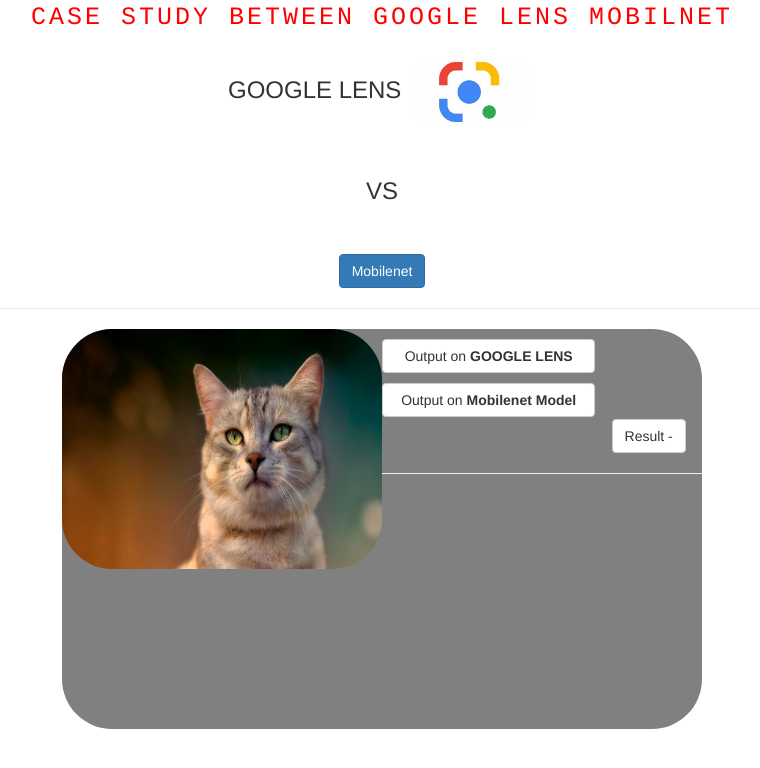
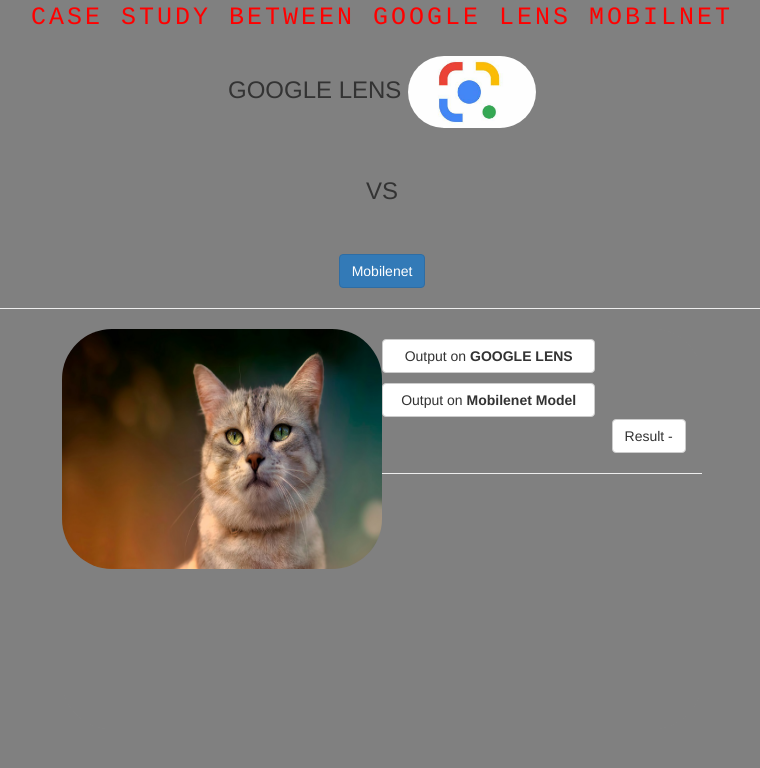
Before and after one commit to OriginalCami/CASE-STUDY, a plain HTML site: page index.html in a window 1280 px wide. Shown: the whole page, without its empty margins (258-1018 px from the left). Drawn offline with nearby package versions, Linux system fonts and the light colour scheme.

Commit message:
Update style.css

```diff
--- a/style.css
+++ b/style.css
@@ -1,3 +1,7 @@
+body
+{
+ background-color:grey;
+}
 p
 {
  color: red;
```
